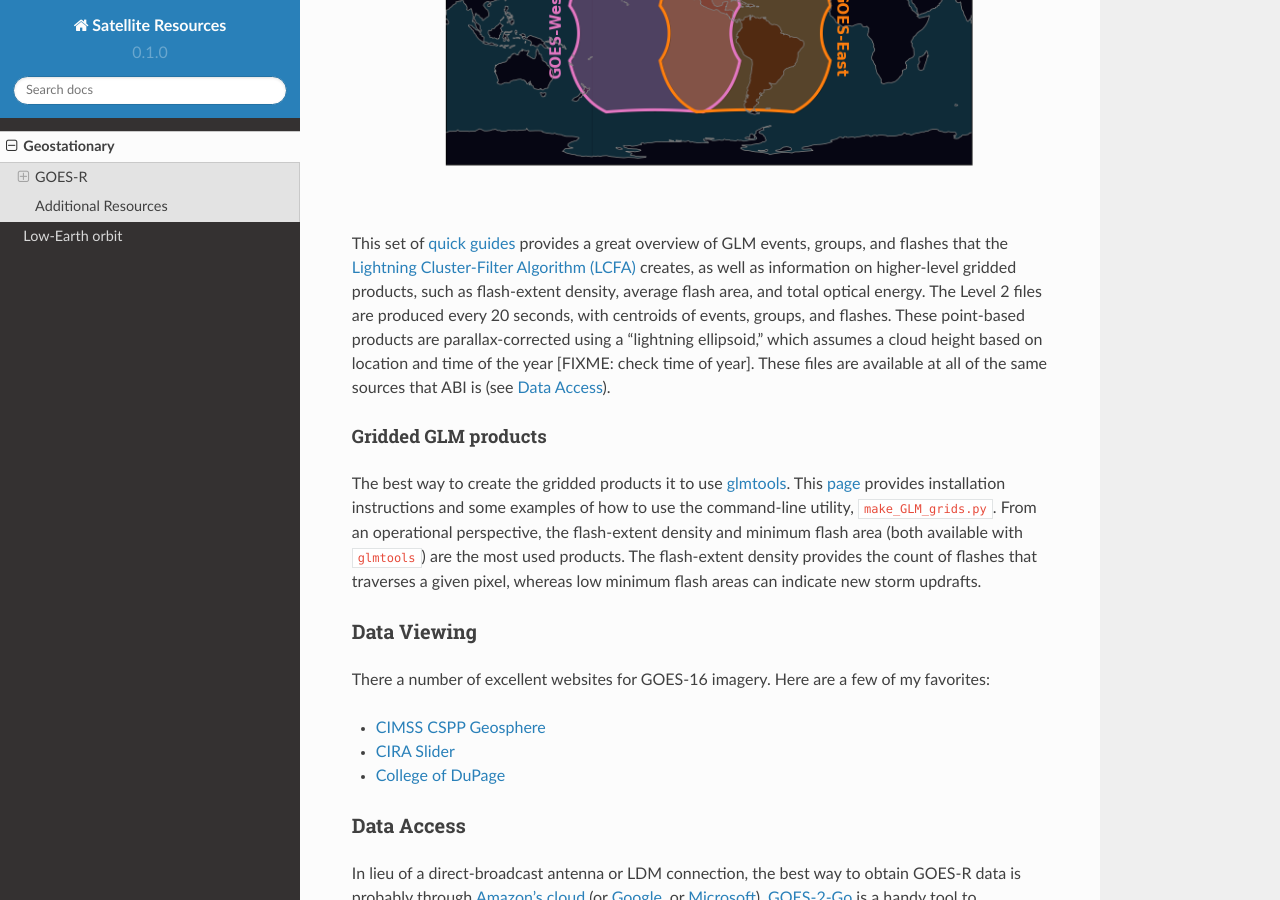
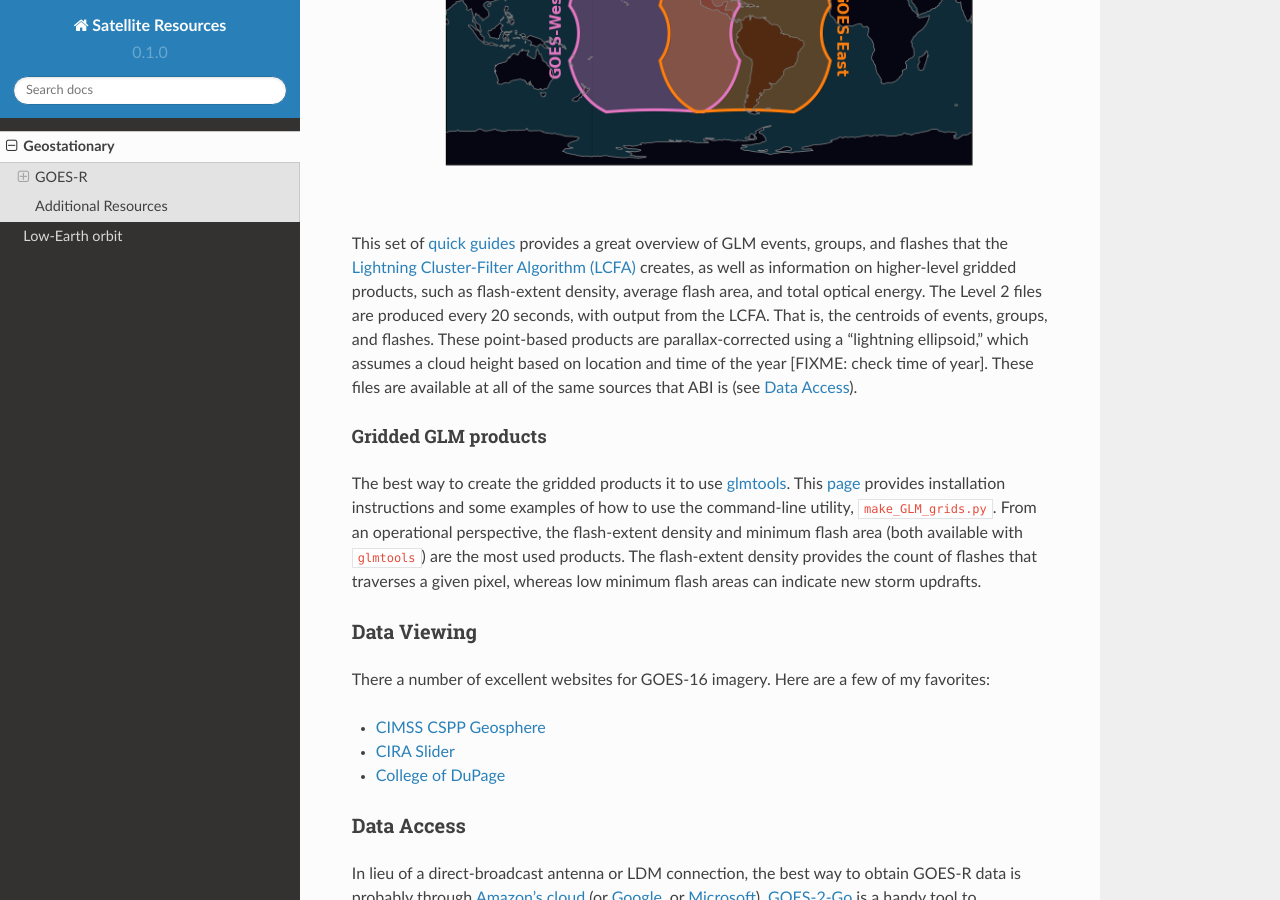
Before and after one commit to jlc248/satellite-resources, a Sphinx documentation site: the page built from docs/source/Geostationary.rst, in a window 1280 px wide and 900 px high, scrolled down 4215 px. Built offline with Sphinx 7.4.7 and the Read the Docs theme 2.0.0, drawn with Linux system fonts in a browser that asks for light colours.

Commit message:
Update Geostationary.rst

```diff
--- a/docs/source/Geostationary.rst
+++ b/docs/source/Geostationary.rst
@@ -131,7 +131,7 @@ The GLM is the first-of-its-kind optical sensor from geostationary orbit. Its ha
   :alt: The GLM's field of view (credit: Brian Blaylock).
 
 This set of `quick guides <https://www.star.nesdis.noaa.gov/goes/documents/GLM_Quick_Guides_May_2019.pdf>`_ provides a great overview of GLM events, groups, and flashes that the `Lightning Cluster-Filter Algorithm (LCFA) <https://www.star.nesdis.noaa.gov/goesr/docs/ATBD/LCFA.pdf>`_ creates, as well as information on higher-level gridded products, such as flash-extent density, average flash area, and total optical energy.
-The Level 2 files are produced every 20 seconds, with centroids of events, groups, and flashes. These point-based products are parallax-corrected using a "lightning ellipsoid," which assumes a cloud height based on location and time of the year [FIXME: check time of year]. These files are available at all of the same sources that ABI is (see :ref:`Data Access`).
+The Level 2 files are produced every 20 seconds, with output from the LCFA. That is, the centroids of events, groups, and flashes. These point-based products are parallax-corrected using a "lightning ellipsoid," which assumes a cloud height based on location and time of the year [FIXME: check time of year]. These files are available at all of the same sources that ABI is (see :ref:`Data Access`).
 
 Gridded GLM products
 ,,,,,,,,,,,,,,,,,,,,
```
